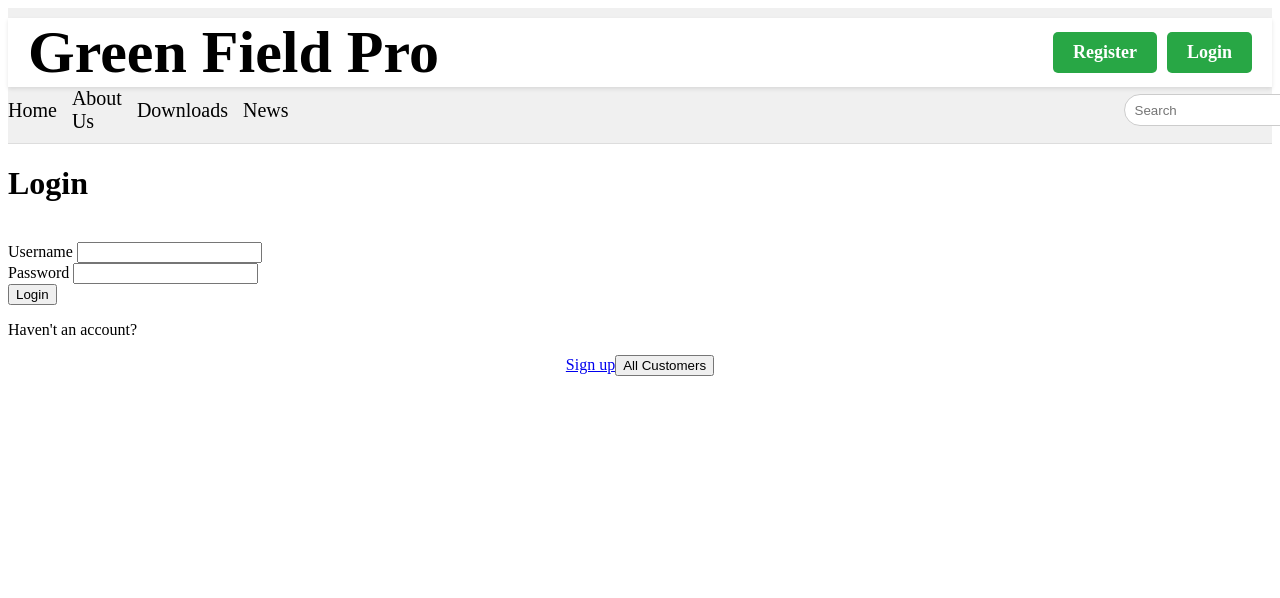
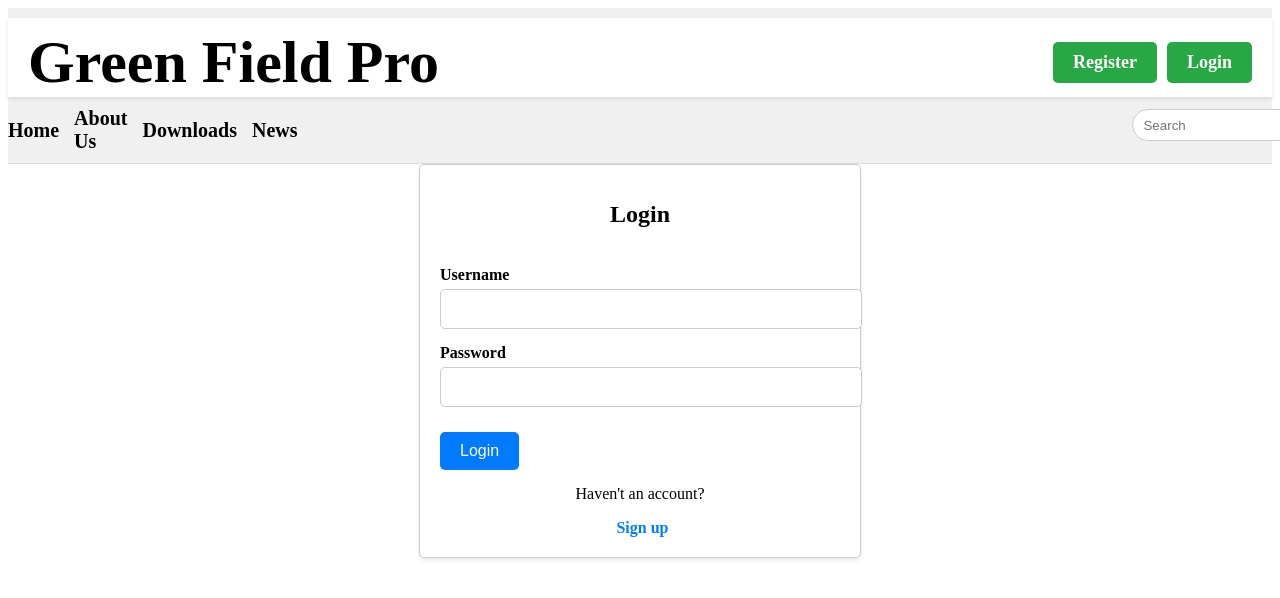
Before and after one commit to dhanuyapa/farming_mern, a React (Create React App) app in the folder project/frontend/: page /loginCus in a window 1280 px wide. Shown: the top 598 px of the page. Built offline with nearby package versions, Linux system fonts and the light colour scheme.

Commit message:
frontend form change

```diff
--- a/project/frontend/src/component/AddCustomer.js
+++ b/project/frontend/src/component/AddCustomer.js
@@ -89,6 +89,8 @@ export default function AddCustomer() {
         <center><h1>Register</h1></center><br/>
         <form method="POST" onSubmit={sendData}>
             <div class="section">
+            <div class="table">
+               <table>
                 <h4 style={{ color: 'black' }}>Personal Details</h4>
 
                 <div className="input-group">
@@ -290,6 +292,7 @@ export default function AddCustomer() {
 
                 </div>
 
+</table>
 
 
                 <div className="input-group">
@@ -583,6 +586,7 @@ export default function AddCustomer() {
 
             </div>
             <div class="input-group">
+                </div>
                 <button type="submit">Submit</button>
             </div>
         </form>
--- /dev/null
+++ b/project/frontend/src/component/AllCustomer.css
@@ -0,0 +1,45 @@
+.homepage {
+    display: flex;
+    flex-direction: column;
+    align-items: flex-end; /* Align items to the right edge of the container */
+    padding: 20px;
+    position: relative; /* Create a positioning context for absolute positioning */
+  }
+
+  .homepage h1 {
+    font-size: 24px;
+    margin-bottom: 20px;
+  }
+
+  .button {
+    position: absolute;
+    top: 10px; /* Adjust the top position to your liking */
+    right: 10px; /* Adjust the right position to your liking */
+  }
+
+  .button button {
+    background-color: #007bff;
+    color: #fff;
+    border: none;
+    border-radius: 5px;
+    padding: 10px 20px;
+    font-size: 16px;
+    cursor: pointer;
+  }
+
+  .button button:hover {
+    background-color: #0056b3;
+  }
+
+  /* Style for the link */
+  a {
+    text-decoration: none;
+    color: #007bff;
+    font-weight: bold;
+    display: block;
+    margin-top: 10px;
+  }
+
+  a:hover {
+    color: #0056b3;
+  }
--- a/project/frontend/src/component/AllCustomers.js
+++ b/project/frontend/src/component/AllCustomers.js
@@ -1,6 +1,6 @@
 import React from "react";
 import { Link, useNavigate } from "react-router-dom";
-
+import "./AllCustomer.css";
 export default function AllCustomers() {
   const navigate = useNavigate();
 
@@ -15,10 +15,11 @@ export default function AllCustomers() {
   };
 
   return (
-    <div>
-      <h1>All Customers</h1>
+    <div className="homepage">
+
+      <div className="button">
       <button onClick={handleViewProfile}>View Profile</button>
-      <Link to="/AddCustomer">Add Customer</Link>
+      </div>
     </div>
   );
 }
--- /dev/null
+++ b/project/frontend/src/component/Login.css
@@ -0,0 +1,131 @@
+/* Style for the main container */
+.section {
+    width: 80%;
+    margin: 0 auto;
+    padding: 20px;
+    background-color: #f5f5f5;
+    border: 1px solid #ccc;
+    border-radius: 5px;
+  }
+
+  /* Style for the table */
+  .table {
+    margin-top: 20px;
+  }
+
+  /* Style for the table header */
+  .table h4 {
+    color: black;
+    font-size: 18px;
+    margin-bottom: 10px;
+  }
+
+  /* Style for input groups */
+  .input-group {
+    margin-bottom: 15px;
+  }
+
+  .input-group input[type="text"],
+  .input-group input[type="tel"],
+  .input-group input[type="password"] {
+    width: 100%;
+    padding: 10px;
+    border: 1px solid #ccc;
+    border-radius: 5px;
+    font-size: 16px;
+  }
+
+  /* Style for address group */
+  .address-group label {
+    font-weight: bold;
+  }
+
+  /* Style for password strength indicator */
+  .password-strength {
+    color: red;
+    font-size: 14px;
+  }
+
+  /* Style for the login container */
+  .login-container {
+    max-width: 400px;
+    margin: 0 auto;
+    padding: 20px;
+    background-color: #fff;
+    border: 1px solid #ccc;
+    border-radius: 5px;
+    box-shadow: 0 2px 4px rgba(0, 0, 0, 0.1);
+    text-align: center;
+  }
+
+  .login-container h1 {
+    font-size: 24px;
+    margin-bottom: 20px;
+  }
+
+  .form-group {
+    margin-bottom: 15px;
+    text-align: left;
+  }
+
+  .form-group label {
+    display: block;
+    margin-bottom: 5px;
+    font-weight: bold;
+  }
+
+  .form-group input[type="text"],
+  .form-group input[type="password"] {
+    width: 100%;
+    padding: 10px;
+    border: 1px solid #ccc;
+    border-radius: 5px;
+    font-size: 16px;
+  }
+
+  .form-group button {
+    background-color: #007bff;
+    color: #fff;
+    border: none;
+    border-radius: 5px;
+    padding: 10px 20px;
+    font-size: 16px;
+    cursor: pointer;
+  }
+
+  /* Style for success message */
+  .success-message {
+    color: green;
+    font-size: 16px;
+  }
+
+  /* Style for error message */
+  .error-message {
+    color: red;
+    font-size: 16px;
+  }
+
+  /* Style for signup message and link */
+  .signup-message {
+    font-size: 16px;
+    margin-top: 10px;
+  }
+
+  .signup-link {
+    font-weight: bold;
+    text-decoration: none;
+    color: #007bff;
+    margin-left: 5px;
+  }
+
+  /* Style for the "All Customers" button */
+  button {
+    background-color: #007bff;
+    color: #fff;
+    border: none;
+    border-radius: 5px;
+    padding: 10px 20px;
+    font-size: 16px;
+    cursor: pointer;
+    margin-top: 10px;
+  }
--- a/project/frontend/src/component/Login.js
+++ b/project/frontend/src/component/Login.js
@@ -1,6 +1,7 @@
 import React, { useState, useEffect } from 'react';
 import { useNavigate, Link, useLocation } from 'react-router-dom';
 import axios from 'axios';
+import "./Login.css";
 
 function Login() {
   const [username, setUsername] = useState('');
@@ -104,7 +105,7 @@ function Login() {
               <Link to="/AddCustomer" className="signup-link">
                 Sign up
               </Link>
-              <button onClick={handleAllCustomersClick}>All Customers</button>
+
             </center>
           </form>
         )}
--- a/project/frontend/src/component/Registration.css
+++ b/project/frontend/src/component/Registration.css
@@ -2,100 +2,48 @@
     display: flex;
     justify-content: center;
     align-items: center;
-    height: 100vh;
+    min-height: 1vh;
     background-color: #f0f0f0;
 }
 
 .flex-container {
     display: flex;
-    flex-direction: column;
-    align-items: center;
+    justify-content: space-between;
+    align-items: flex-start;
 }
 
 .container {
-    background-color: #fff;
+    background-color: #a2cbb8;
     border-radius: 5px;
-    padding: 20px;
+    padding: 10px;
     box-shadow: 0px 2px 4px rgba(0, 0, 0, 0.1);
-    width: 400px;
+    width: 90%;
     text-align: center;
 }
 
-  .registration-topic {
-    color: black;
-    font-size: 24px;
-    font-weight: bold;
+/* Add other CSS styles for your form as needed */
+
+/* Responsive styles for smaller screens */
+@media (max-width: 768px) {
+    .container {
+        width: 100%;
+        padding: 20px;
     }
 
-  .special-text {
-    color: #28a745;
+    .registration-topic {
+        font-size: 20px;
+    }
+
+table {
+    width: 100%;
+    border-collapse: collapse;
+}
+
+td {
+    padding: 20px;
 }
 
 .input-group {
     margin: 10px 0;
 }
-
-  .input-group input[type="text"],
-  .input-group input[type="tel"],
-  .input-group input[type="password"],
-  .input-group select {
-    width: 100%;
-    padding: 10px;
-    border: 1px solid #ccc;
-    border-radius: 5px;
-    font-size: 16px;
-    outline: none;
 }
-
-  .input-group label {
-    display: block;
-    font-weight: bold;
-    margin-bottom: 5px;
-  }
-
-  .input-group .divisional-code-group {
-    display: flex;
-    gap: 10px;
-  }
-
-  .input-group .divisional-code-group select {
-    flex: 1;
-  }
-
-  .password-fields {
-    display: flex;
-    flex-direction: column;
-    gap: 10px;
-  }
-
-  .password-strength {
-    color: red;
-    font-size: 14px;
-  }
-
-  .input-group button[type="submit"] {
-    background-color: #28a745;
-    color: white;
-    padding: 10px 20px;
-    border: none;
-    border-radius: 5px;
-    font-size: 18px;
-    cursor: pointer;
-    transition: background-color 0.3s ease-in-out;
-  }
-
-  .input-group button[type="submit"]:hover {
-    background-color: #218838;
-  }
-
-  /* Responsive styles for smaller screens */
-  @media (max-width: 768px) {
-    .container {
-      width: 100%;
-      padding: 10px;
-    }
-
-    .registration-topic {
-      font-size: 20px;
-    }
-  }
--- /dev/null
+++ b/project/frontend/src/component/UserProfile.css
@@ -0,0 +1,61 @@
+
+.profile-container {
+    max-width: 600px;
+    margin: 0 auto;
+    padding: 20px;
+    background-color: #fff;
+    border: 1px solid #ddd;
+    box-shadow: 0px 0px 10px rgba(0, 0, 0, 0.1);
+    border-radius: 5px;
+  }
+
+  .profile-container h2 {
+    font-size: 24px;
+    margin-bottom: 20px;
+  }
+
+  .button-container {
+    display: flex;
+    justify-content: space-between;
+    margin-bottom: 20px;
+  }
+
+  .button-container a {
+    text-decoration: none;
+  }
+
+  .button-container button {
+    background-color: #007bff;
+    color: #fff;
+    border: none;
+    border-radius: 5px;
+    padding: 10px 20px;
+    font-size: 16px;
+    cursor: pointer;
+  }
+
+  .button-container .settings-button {
+    background-color: #dc3545;
+  }
+
+  .button-container button:hover {
+    background-color: #0056b3;
+  }
+
+  .profile-details {
+    border-top: 1px solid #ddd;
+    padding-top: 20px;
+  }
+
+  .profile-info table {
+    width: 100%;
+  }
+
+  .profile-info .title {
+    font-weight: bold;
+    padding-right: 10px;
+  }
+
+  .profile-info td {
+    padding-bottom: 10px;
+  }
--- a/project/frontend/src/component/UserProfile.js
+++ b/project/frontend/src/component/UserProfile.js
@@ -2,6 +2,7 @@ import React, { useEffect, useState, useRef } from 'react';
 import axios from 'axios';
 import { Link, useNavigate } from 'react-router-dom';
 import AllCustomers from './AllCustomers';
+import "./UserProfile.css";
 
 function UserProfile() {
   const loggedInUserNIC = localStorage.getItem('loggedInUserNIC');
```
Also changed, not shown: project/frontend/src/component/images/background.jpg (added), project/frontend/src/component/images/fertilizer.jpeg (added). Lines whose indentation alone changed are shown as unchanged.
